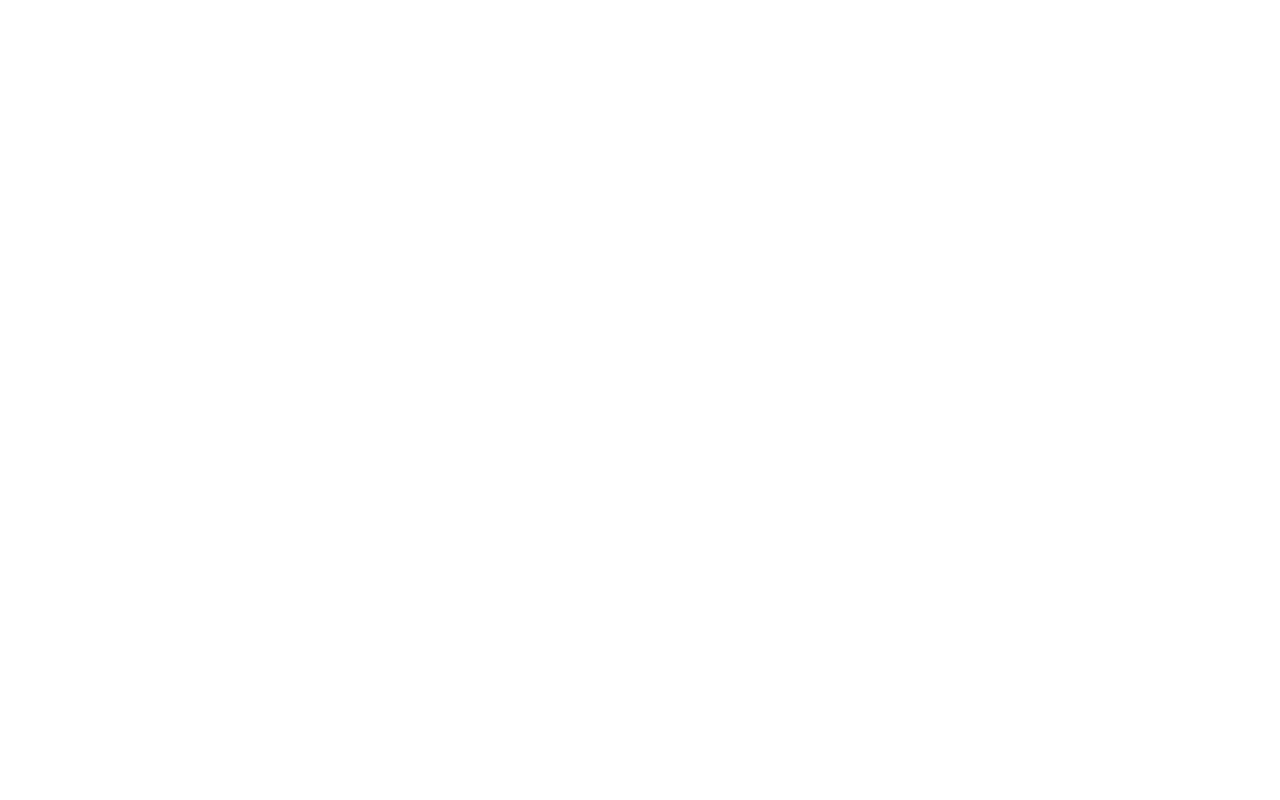
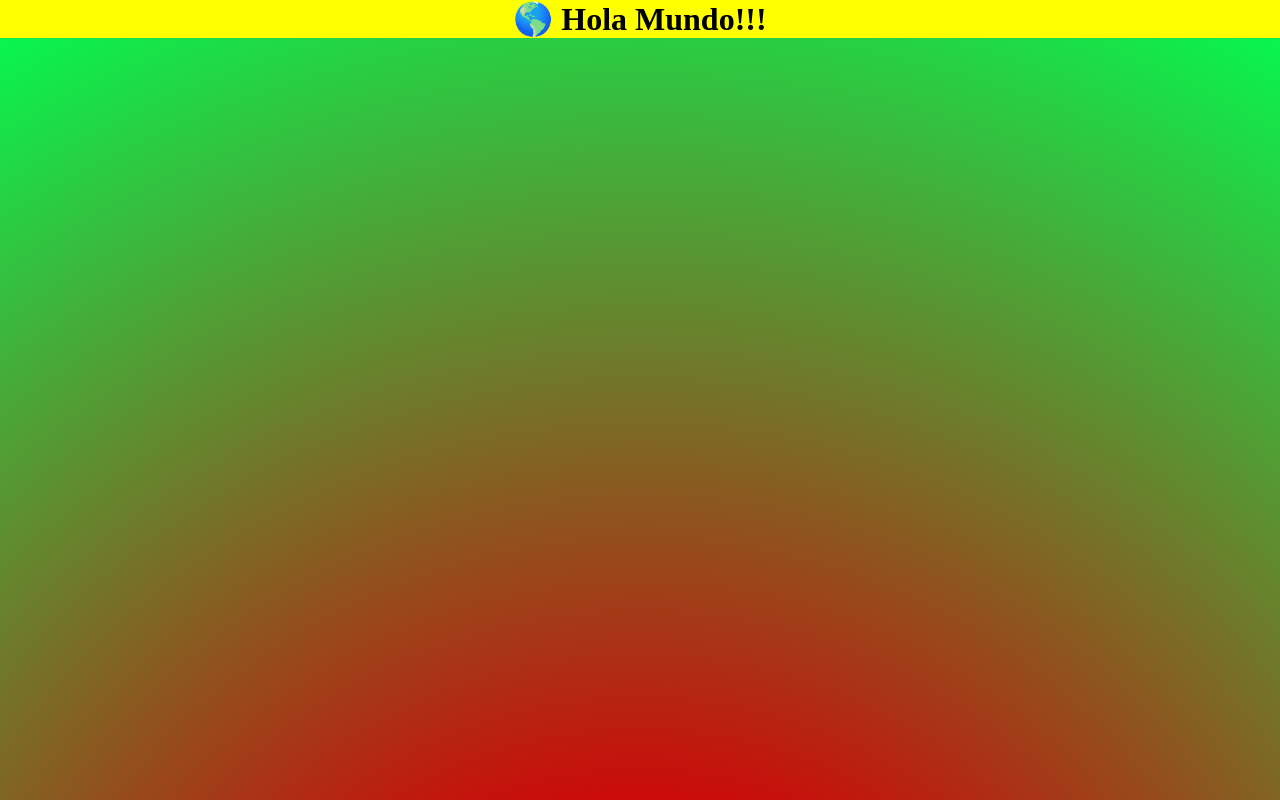
Before and after one commit to JaviBriF07/navbar-gradient, a plain HTML site: page index.html in a window 1280 px wide. Shown: the top 800 px of the page. Drawn offline with Linux system fonts and the light colour scheme.

Commit message:
finish navbar

```diff
--- a/css/styles.css
+++ b/css/styles.css
@@ -0,0 +1,14 @@
+body{
+    background: rgb(71,11,60);
+    background: radial-gradient(circle, rgba(71,11,60,1) 0%, rgba(205,9,9,1) 29%, rgba(0,255,81,1) 100%);
+    margin: 0%;
+    height: 300vh;
+}
+h1{
+    background-color: yellow;
+    margin: 0%;
+    position: fixed;
+    width: 100%;
+    text-align: center;
+
+}
--- a/index.html
+++ b/index.html
@@ -5,8 +5,9 @@
     <meta http-equiv="X-UA-Compatible" content="IE=edge">
     <meta name="viewport" content="width=device-width, initial-scale=1.0">
     <title>Document</title>
+    <link rel="stylesheet" href="css/styles.css">
 </head>
 <body>
-
+    <h1>🌎 Hola Mundo!!!</h1>
 </body>
 </html>
```
